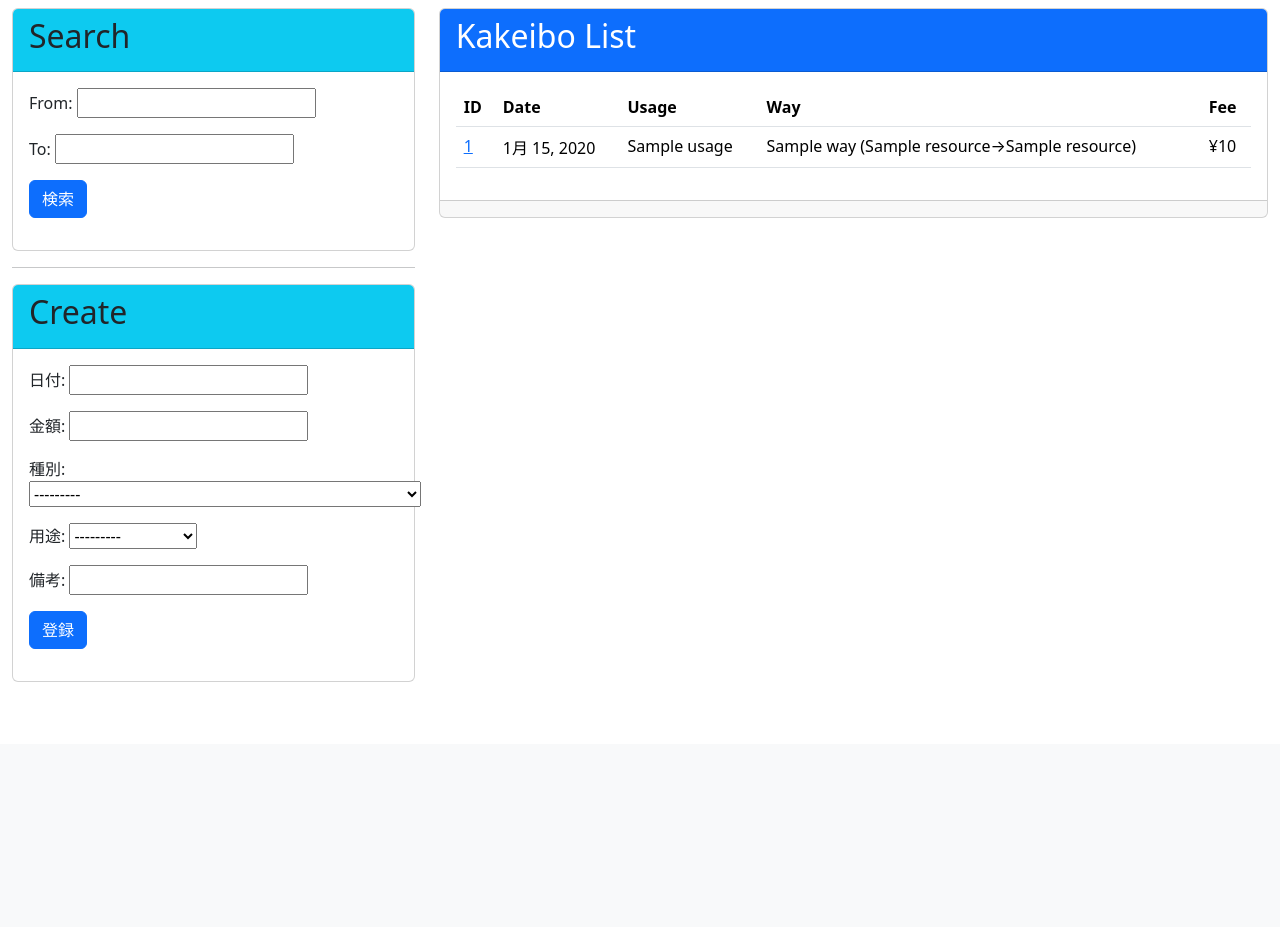
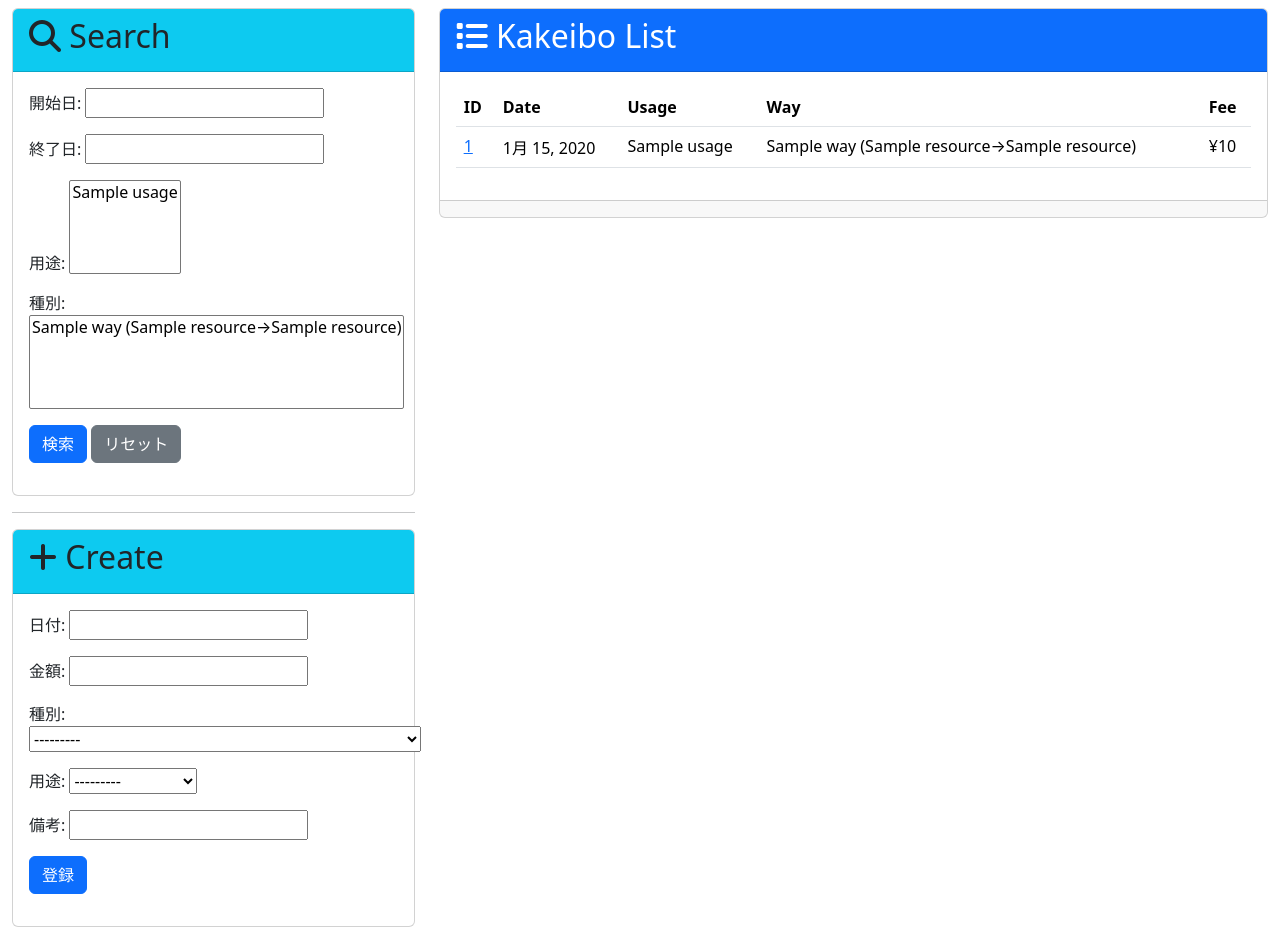
Before and after one commit to takashifuruya0/fk_management, a Django app: page /kakeibo/kakeibo in a window 1280 px wide. Shown: the part 56-983 px from the top of the page. Before the commit the page ends 738 px from the top, so only its background shows below. Run offline with Django 3.2, Linux system fonts and the light colour scheme; a user stored in the database is signed in; tables that the repository leaves empty hold one stand-in row (values such as "Sample post"); some libraries are stand-ins or nearby versions.

Commit message:
検索機能を実装

```diff
--- a/kakeibo/forms.py
+++ b/kakeibo/forms.py
@@ -1,5 +1,5 @@
 from django import forms
-from kakeibo.models import Kakeibo, Usage
+from kakeibo.models import Kakeibo, Usage, Way
 from dal import autocomplete
 
 
@@ -16,10 +16,20 @@
 
 class KakeiboSearchForm(forms.Form):
     date_from = forms.DateField(
-        label="From",
+        label="開始日", required=False,
         widget=forms.DateInput(attrs={'readonly': 'readonly', "class": "datepicker"})
     )
     date_to = forms.DateField(
-        label="To",
+        label="終了日", required=False,
         widget=forms.DateInput(attrs={'readonly': 'readonly', "class": "datepicker"})
     )
+    usages = forms.ModelMultipleChoiceField(
+        queryset=Usage.objects.filter(is_active=True),
+        label="用途", required=False,
+        widget=autocomplete.ModelSelect2Multiple(url='kakeibo:autocomplete_usage')
+    )
+    ways = forms.ModelMultipleChoiceField(
+        queryset=Way.objects.filter(is_active=True),
+        label="種別", required=False,
+        widget=autocomplete.ModelSelect2Multiple(url='kakeibo:autocomplete_way')
+    )
--- a/kakeibo/templates/kakeibo_list.html
+++ b/kakeibo/templates/kakeibo_list.html
@@ -19,19 +19,20 @@
     <div class="col-md-4">
       <div class="card">
         <div class="card-header bg-info">
-          <h2 class="card-title">Search</h2>
+          <h2 class="card-title"><i class="fas fa-search"></i> Search</h2>
         </div>
         <div class="card-body">
           <form class="form" method="GET">
             {{search_form.as_p}}
             <input type="submit" class="btn btn-primary" value="検索">
+            <a href="{% url 'kakeibo:kakeibo_list' %}" class="btn btn-secondary">リセット</a>
           </form>
         </div>
       </div>
       <hr>
       <div class="card">
         <div class="card-header bg-info">
-          <h2 class="card-title">Create</h2>
+          <h2 class="card-title"><i class="fas fa-plus"></i> Create</h2>
         </div>
         <div class="card-body">
 <!--          <a class="btn btn-info" href="{%url 'kakeibo:kakeibo_create'%}">新規追加</a>-->
@@ -47,7 +48,7 @@
     <div class="col-md-8">
       <div class="card">
         <div class="card-header bg-primary text-white">
-          <h2 class="card-title">Kakeibo List</h2>
+          <h2 class="card-title"><i class="fas fa-list"></i> Kakeibo List</h2>
         </div>
         <div class="card-body">
 
--- a/kakeibo/views.py
+++ b/kakeibo/views.py
@@ -40,13 +40,35 @@
     paginate_by = 20
 
     def get_queryset(self):
-        return Kakeibo.objects.all().select_related('way', 'usage').order_by('-date')
+        q = Kakeibo.objects.filter(is_active=True)
+        # date
+        if self.request.GET.get('date_from', None) and self.request.GET.get('date_to', None):
+            q = q.filter(date__range=(self.request.GET['date_from'], self.request.GET['date_to']))
+        elif self.request.GET.get('date_from', None):
+            q = q.filter(date__gte=self.request.GET['date_from'])
+        elif self.request.GET.get('date_to', None):
+            q = q.filter(date__lte=self.request.GET['date_to'])
+        # usage
+        if self.request.GET.getlist('usages', None):
+            print("usages: {}".format(self.request.GET.getlist('usages', None)))
+            q = q.filter(usage__in=self.request.GET.getlist('usages'))
+        # way
+        if self.request.GET.getlist('ways', None):
+            print("ways: {}".format(self.request.GET.getlist('ways', None)))
+            q = q.filter(way__in=self.request.GET.getlist('ways'))
+        return q.select_related('way', 'usage').order_by('-date')
 
     def get_context_data(self, *, object_list=None, **kwargs):
         context = super().get_context_data(**kwargs)
+        params = ""
+        for k, vs in dict(self.request.GET).items():
+            if not k == "page":
+                for v in vs:
+                    params = params + "&{}={}".format(k, v)
         context.update({
             'form': KakeiboForm(),
-            "search_form": KakeiboSearchForm(),
+            "search_form": KakeiboSearchForm(self.request.GET),
+            "params": params
         })
         return context
 
```
Also changed, not shown: other parts of kakeibo/templates/kakeibo_list.html (+41 -1 lines).
